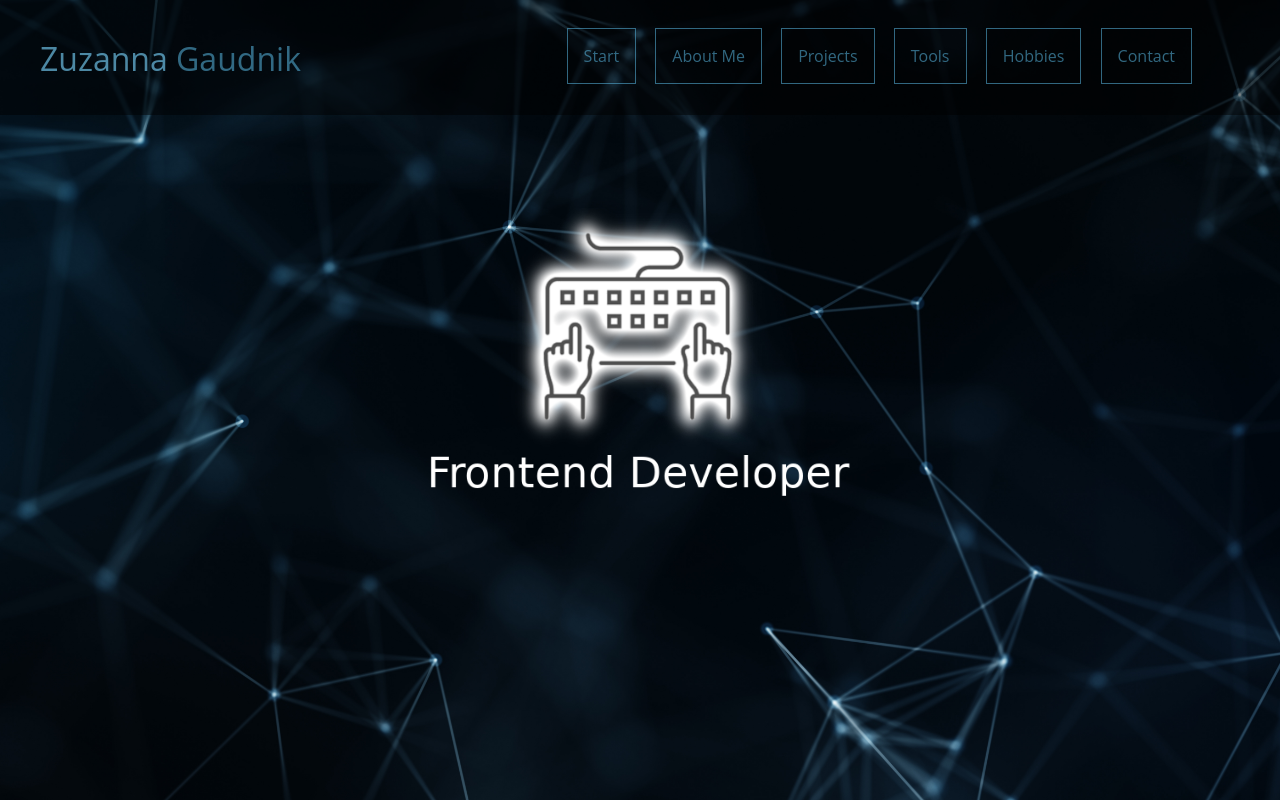
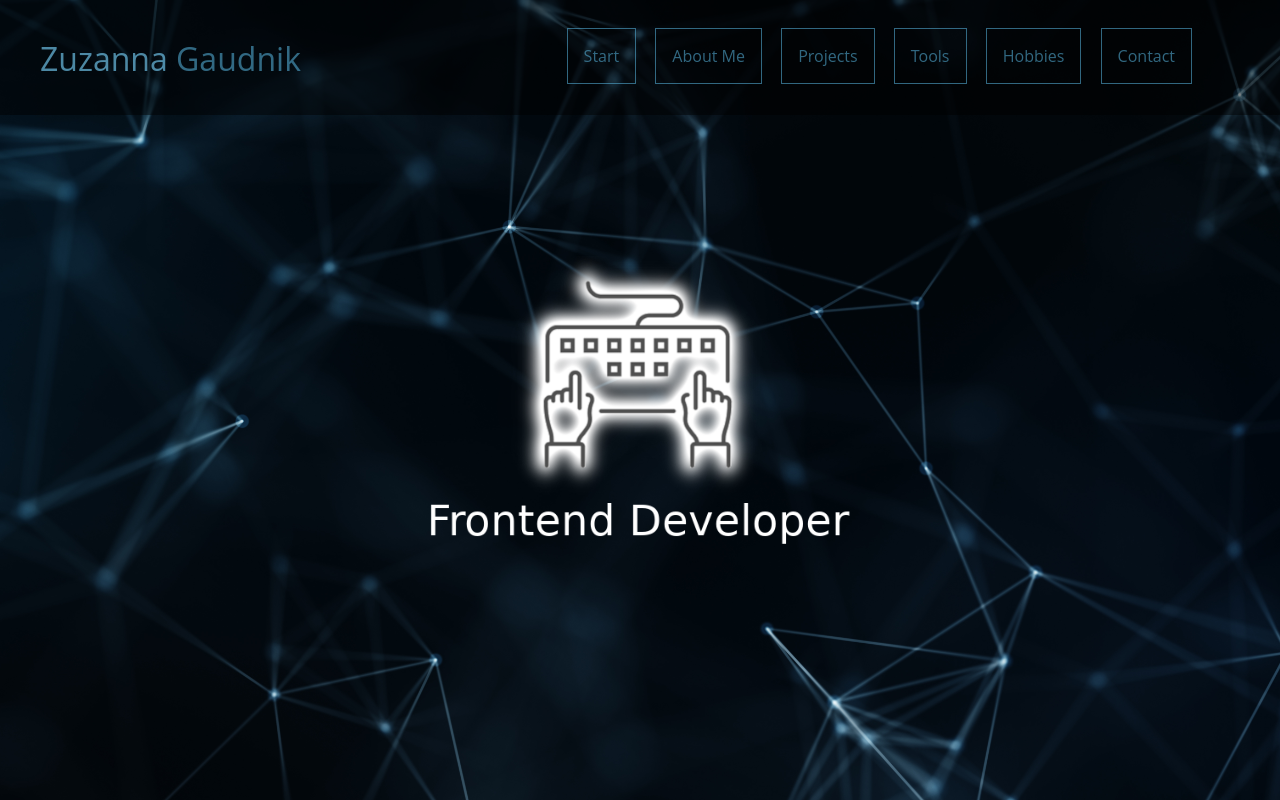
Before and after one commit to gaudnik/zuzannagaudnik, a React (Create React App) app in the folder my-app/: page / in a window 1280 px wide. Shown: the top 800 px of the page. Built offline with nearby package versions, Linux system fonts and the light colour scheme; grey boxes are pictures that could not be loaded.

Commit message:
rebranding

```diff
--- a/my-app/package.json
+++ b/my-app/package.json
@@ -6,6 +6,8 @@
     "@testing-library/jest-dom": "^5.16.4",
     "@testing-library/react": "^13.3.0",
     "@testing-library/user-event": "^13.5.0",
+    "jquery": "^3.6.1",
+    "jquery-slider": "^0.0.1",
     "node-sass": "^7.0.1",
     "react": "^18.2.0",
     "react-dom": "^18.2.0",
--- a/my-app/src/Scss/Section/_base.scss
+++ b/my-app/src/Scss/Section/_base.scss
@@ -8,7 +8,8 @@
 
   body {
     font-family: $font-base;
-    background-image: url("../Images/web_background.jpeg");
+    background-image: url("../Images/banner.jpeg");
+    background-size: cover;
     background-attachment: fixed;
     margin-bottom: 2rem;
 
--- a/my-app/src/Scss/Section/_header.scss
+++ b/my-app/src/Scss/Section/_header.scss
@@ -1,11 +1,7 @@
 .header {
-    background-image: url("../Images/banner.jpeg");
-    background-size: cover;
-    background-position: center;
-    background-attachment:fixed;
     margin: 0 auto;
     width: 100%;
-    height: 40vh;
+    height: 52vh;
     padding-top: 3rem;
     text-align: center;
     @include tablet{
@@ -22,6 +18,7 @@
         background-size: cover;
         background-position: center;
         margin: 0 auto;
+        margin-top: 3rem;
         width: 13rem;
         height: 10rem;
         @include tablet{
```
Also changed, not shown: 1 other file (tests, documents, lock files or other folders).
